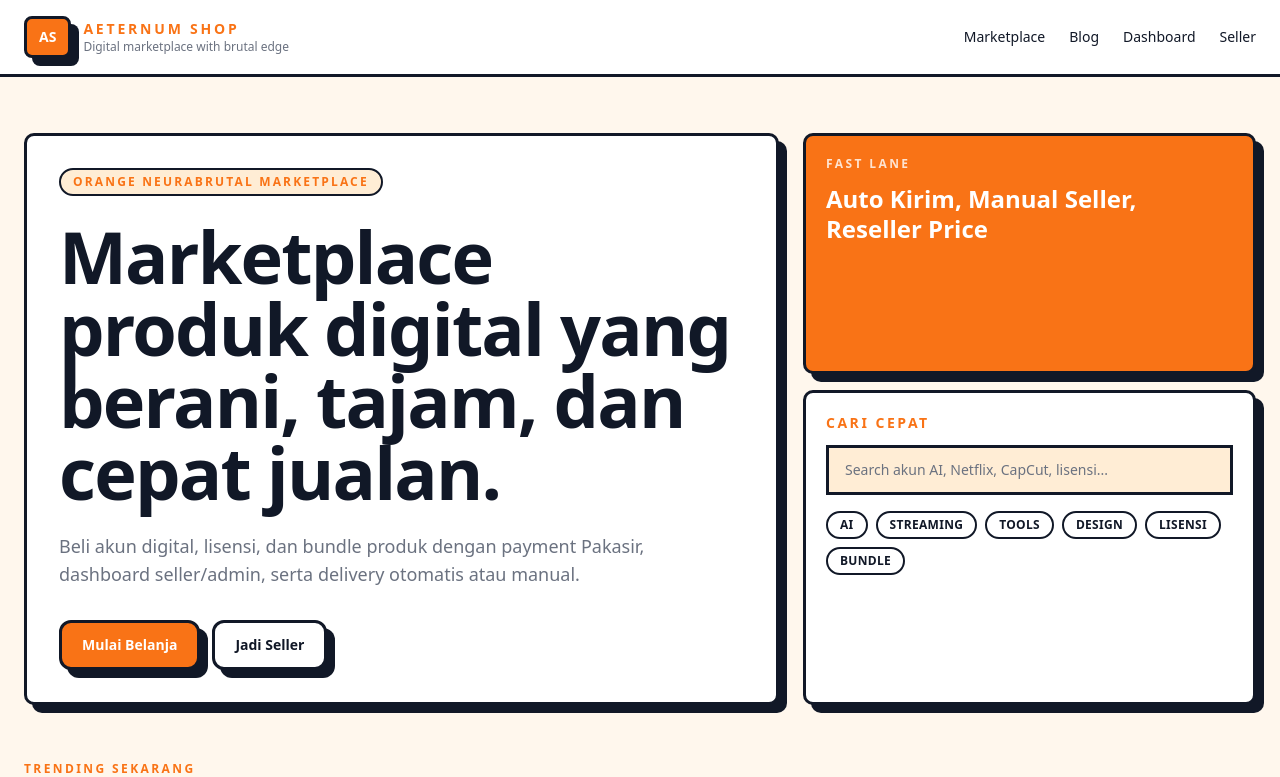
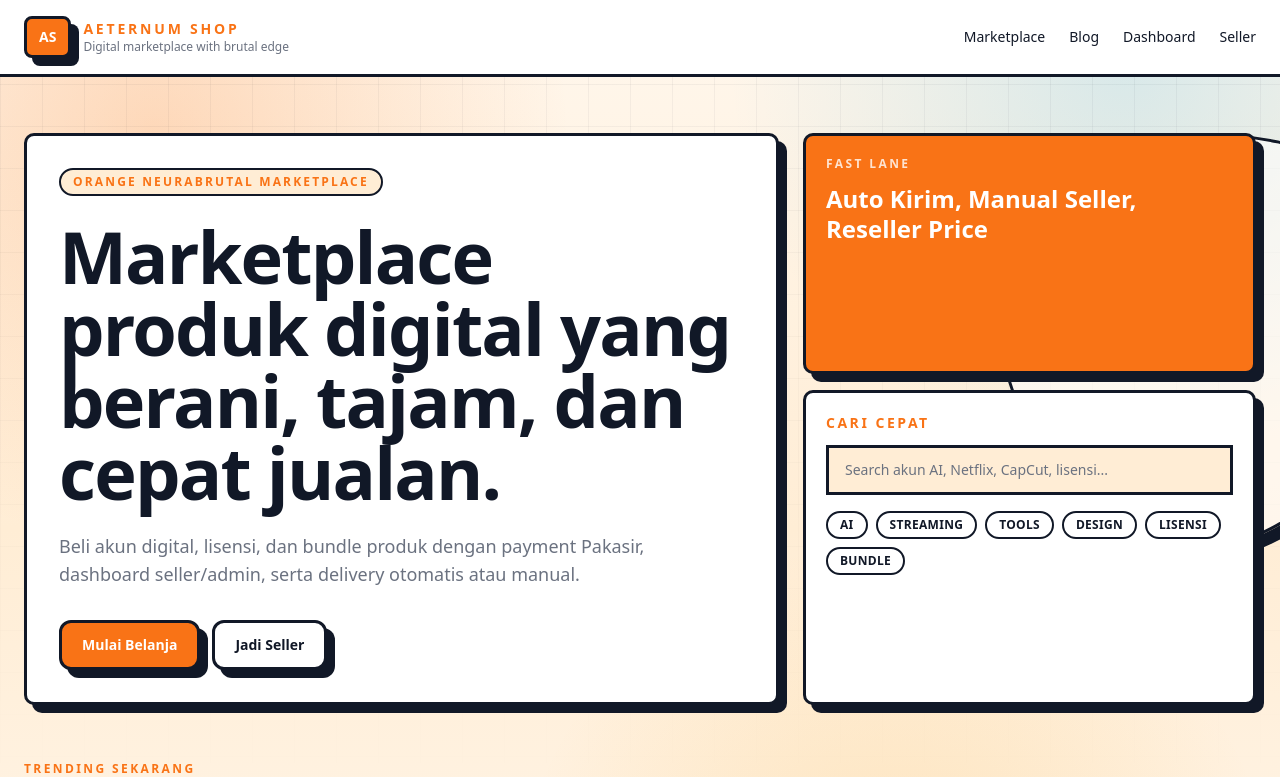
Before and after one commit to Aeternum-Webspace-Studio/aeternum-shop, a Next.js app: page / in a window 1280 px wide. Shown: the top 777 px of the page. Built offline with nearby package versions, Linux system fonts and the light colour scheme.

Commit message:
Add hosting style background treatment

```diff
--- a/app/globals.css
+++ b/app/globals.css
@@ -13,7 +13,6 @@ html {
 body {
   background: #fff7ed;
   color: #111827;
-  background-image: linear-gradient(135deg, rgba(249, 115, 22, 0.06) 0%, transparent 40%), linear-gradient(315deg, rgba(17, 24, 39, 0.03) 0%, transparent 35%);
 }
 
 * {
@@ -24,3 +23,45 @@ a {
   color: inherit;
   text-decoration: none;
 }
+
+.aeternum-bg {
+  position: relative;
+  overflow: hidden;
+  background:
+    radial-gradient(circle at 12% 12%, rgba(249, 115, 22, 0.22), transparent 28%),
+    radial-gradient(circle at 88% 6%, rgba(14, 165, 233, 0.16), transparent 26%),
+    radial-gradient(circle at 70% 84%, rgba(245, 158, 11, 0.18), transparent 30%),
+    linear-gradient(180deg, #fff7ed 0%, #ffedd5 48%, #fff7ed 100%);
+}
+
+.aeternum-bg::before {
+  content: "";
+  position: absolute;
+  inset: 0;
+  pointer-events: none;
+  background-image:
+    linear-gradient(rgba(17, 24, 39, 0.05) 1px, transparent 1px),
+    linear-gradient(90deg, rgba(17, 24, 39, 0.05) 1px, transparent 1px);
+  background-size: 42px 42px;
+  mask-image: linear-gradient(to bottom, black, transparent 72%);
+}
+
+.aeternum-bg::after {
+  content: "";
+  position: absolute;
+  right: -140px;
+  top: 130px;
+  width: 420px;
+  height: 420px;
+  pointer-events: none;
+  border: 3px solid #111827;
+  border-radius: 42% 58% 62% 38% / 38% 36% 64% 62%;
+  background: rgba(255, 255, 255, 0.55);
+  box-shadow: 10px 10px 0 #111827;
+  transform: rotate(-10deg);
+}
+
+.aeternum-bg > * {
+  position: relative;
+  z-index: 1;
+}
--- a/app/marketplace/page.tsx
+++ b/app/marketplace/page.tsx
@@ -9,7 +9,7 @@ export default async function MarketplacePage() {
   const products = await listMarketplaceProducts();
 
   return (
-    <main className="min-h-screen bg-background px-6 py-10 text-text">
+    <main className="aeternum-bg min-h-screen px-6 py-10 text-text">
       <div className="mx-auto max-w-7xl">
         <div className="flex flex-col gap-2 md:flex-row md:items-end md:justify-between">
           <div>
--- a/app/page.tsx
+++ b/app/page.tsx
@@ -22,7 +22,7 @@ const products = [
 
 export default function HomePage() {
   return (
-    <main className="min-h-screen bg-background text-text">
+    <main className="aeternum-bg min-h-screen text-text">
       <header className="border-b-[3px] border-border bg-white">
         <div className="mx-auto flex max-w-7xl items-center justify-between px-6 py-4">
           <div className="flex items-center gap-3">
--- a/app/products/[slug]/page.tsx
+++ b/app/products/[slug]/page.tsx
@@ -14,7 +14,7 @@ export default async function ProductDetailPage({
   if (!product) notFound();
 
   return (
-    <main className="min-h-screen bg-background px-6 py-10 text-text">
+    <main className="aeternum-bg min-h-screen px-6 py-10 text-text">
       <div className="mx-auto max-w-4xl">
         <p className="text-xs font-black uppercase tracking-[0.2em] text-primary">Product detail</p>
         <h1 className="mt-2 text-3xl font-black tracking-tight md:text-5xl">{product.name}</h1>
--- a/components/app-shell.tsx
+++ b/components/app-shell.tsx
@@ -19,7 +19,7 @@ export function AppShell({
   footer?: React.ReactNode;
 }) {
   return (
-    <main className="min-h-screen bg-background text-text">
+    <main className="aeternum-bg min-h-screen text-text">
       <div className="border-b-[3px] border-border bg-white">
         <div className="mx-auto flex max-w-7xl items-center justify-between px-6 py-4">
           <div>
```
Also changed, not shown: 1 other file (tests, documents, lock files or other folders).
